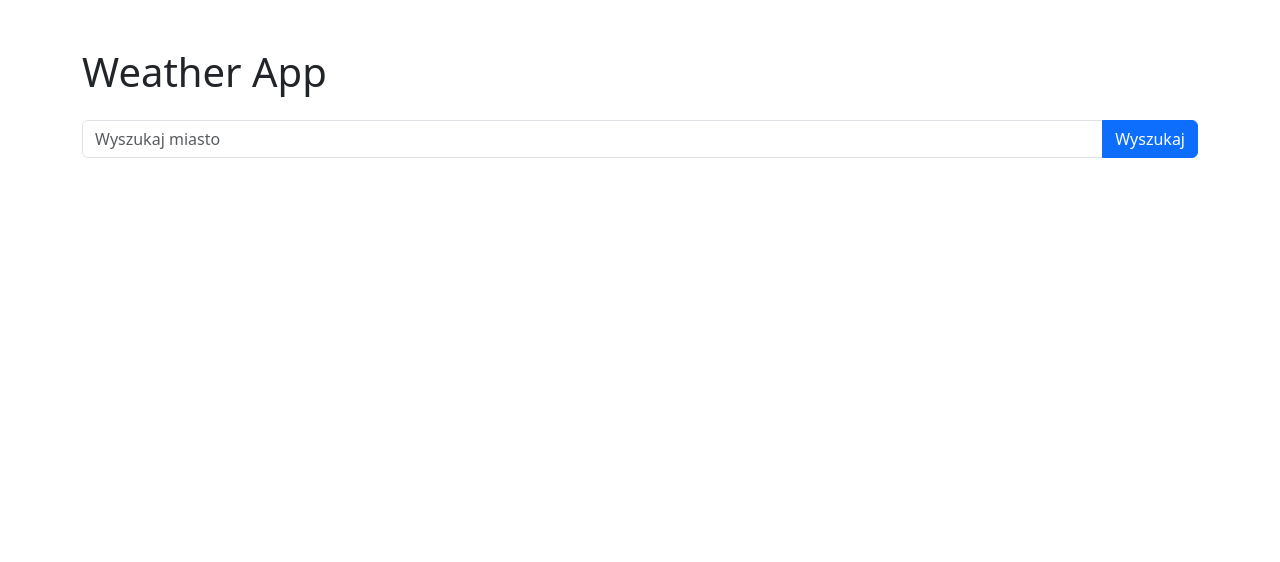
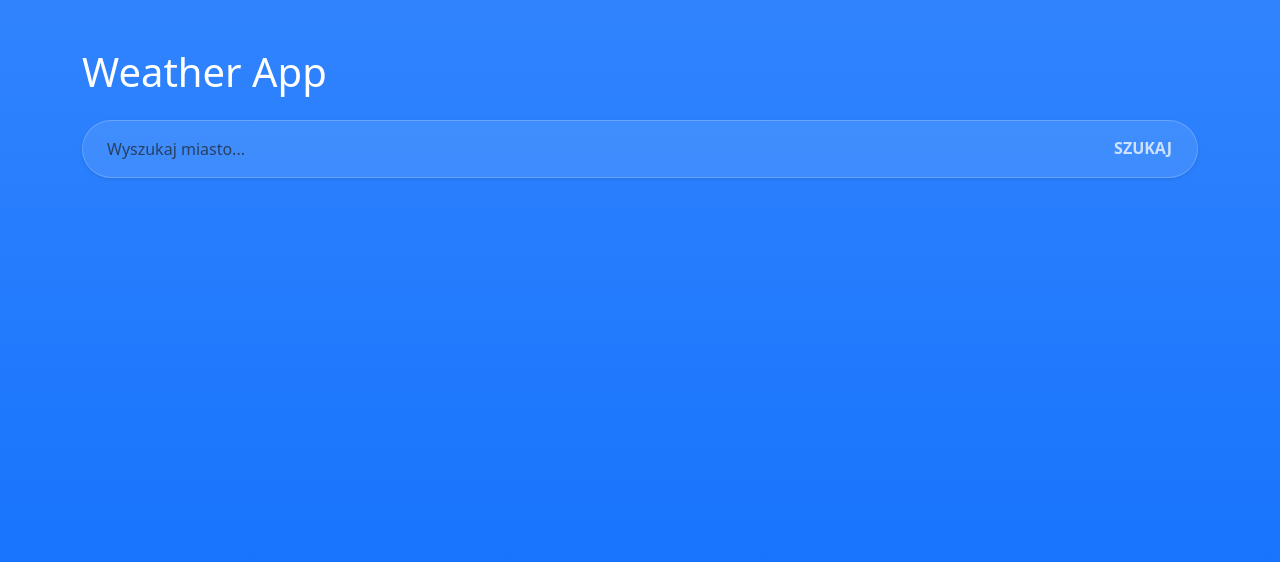
Before and after one commit to michalpawlowski-mp/WeatherApp, a Next.js app: page / in a window 1280 px wide. Shown: the top 562 px of the page. Built offline with nearby package versions, Linux system fonts and the light colour scheme.

Commit message:
feat: poprawa UI wyszukiwarki i obsługa błędów w API

```diff
--- a/app/SearchCity.jsx
+++ b/app/SearchCity.jsx
@@ -2,16 +2,23 @@
 
 export default function SearchCity({ city, setCity, getWeather }) {
   return (
-    <div className="input-group mb-3">
+    <div
+      className="input-group mb-4 shadow-sm rounded-pill overflow-hidden bg-white bg-opacity-10"
+      style={{ backdropFilter: "blur(10px)", border: "1px solid rgba(255,255,255,0.2)" }}
+    >
       <input
-        className="form-control"
-        placeholder="Wyszukaj miasto"
+        className="form-control bg-transparent border-0 text-white placeholder-white py-3 ps-4"
+        placeholder="Wyszukaj miasto..."
         value={city}
         onChange={(e) => setCity(e.target.value)}
       />
 
-      <button className="btn btn-primary" onClick={getWeather}>
-        Wyszukaj
+      <button
+        className="btn btn-link text-white text-decoration-none pe-4 fw-bold text-uppercase pb-2"
+        type="button"
+        onClick={getWeather}
+      >
+        <span className="opacity-75">Szukaj</span>
       </button>
     </div>
   );
--- a/app/api/weather/route.js
+++ b/app/api/weather/route.js
@@ -1,7 +1,6 @@
 export async function GET(req) {
   const { searchParams } = new URL(req.url);
   const city = searchParams.get("city");
-
   const apiKey = process.env.WEATHER_API_KEY;
 
   const res = await fetch(
@@ -10,5 +9,9 @@ export async function GET(req) {
 
   const data = await res.json();
 
+  if (!res.ok) {
+    return Response.json({ error: "Nie znaleziono miasta" }, { status: res.status });
+  }
+
   return Response.json(data);
 }
--- a/app/layout.js
+++ b/app/layout.js
@@ -9,7 +9,9 @@ export const metadata = {
 export default function RootLayout({ children }) {
   return (
     <html lang="pl">
-      <body className="vh-100 vw-100 overflow-hidden">{children}</body>
+      <body className="vh-100 d-flex flex-column overflow-hidden bg-primary bg-gradient text-white">
+        {children}
+      </body>
     </html>
   );
 }
```
